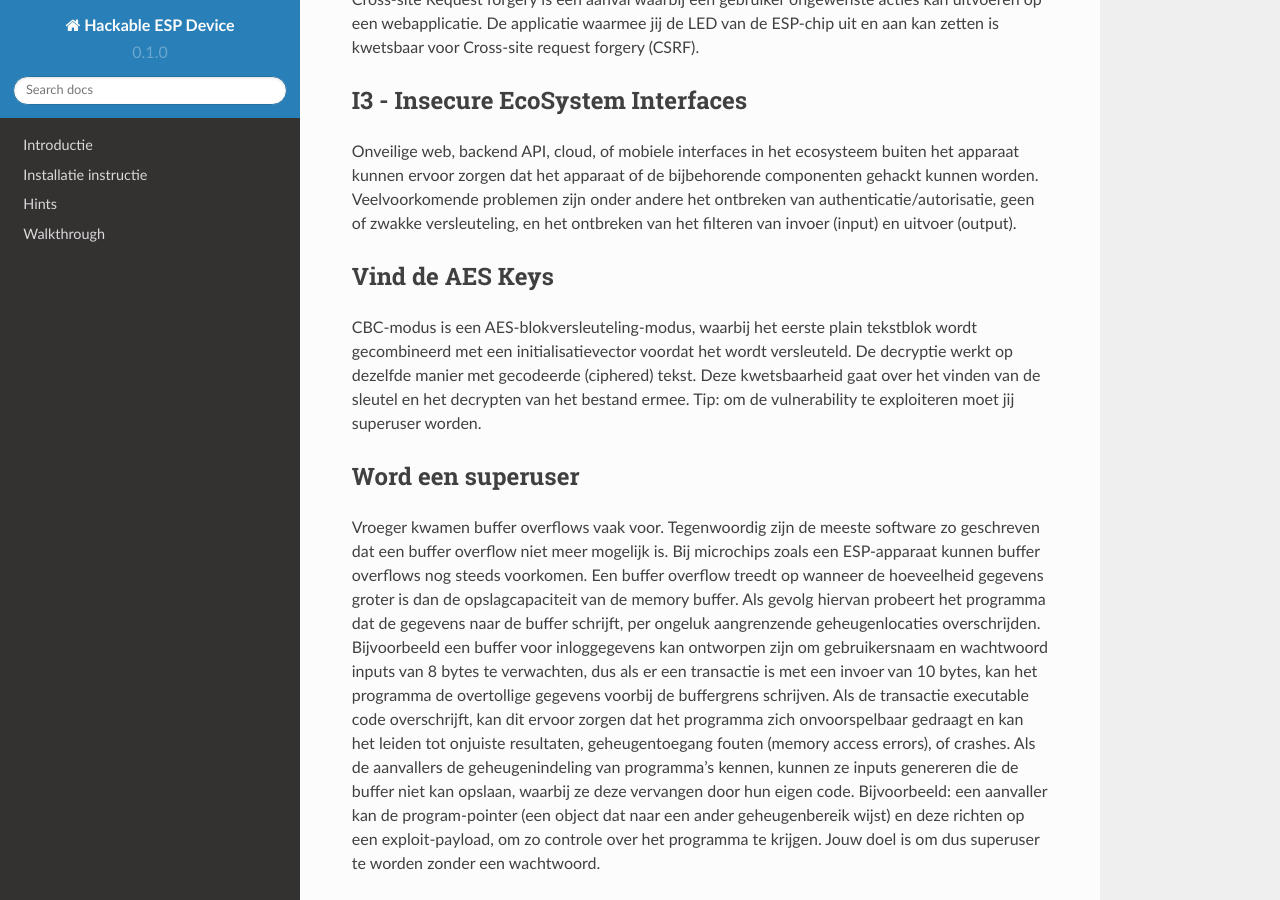
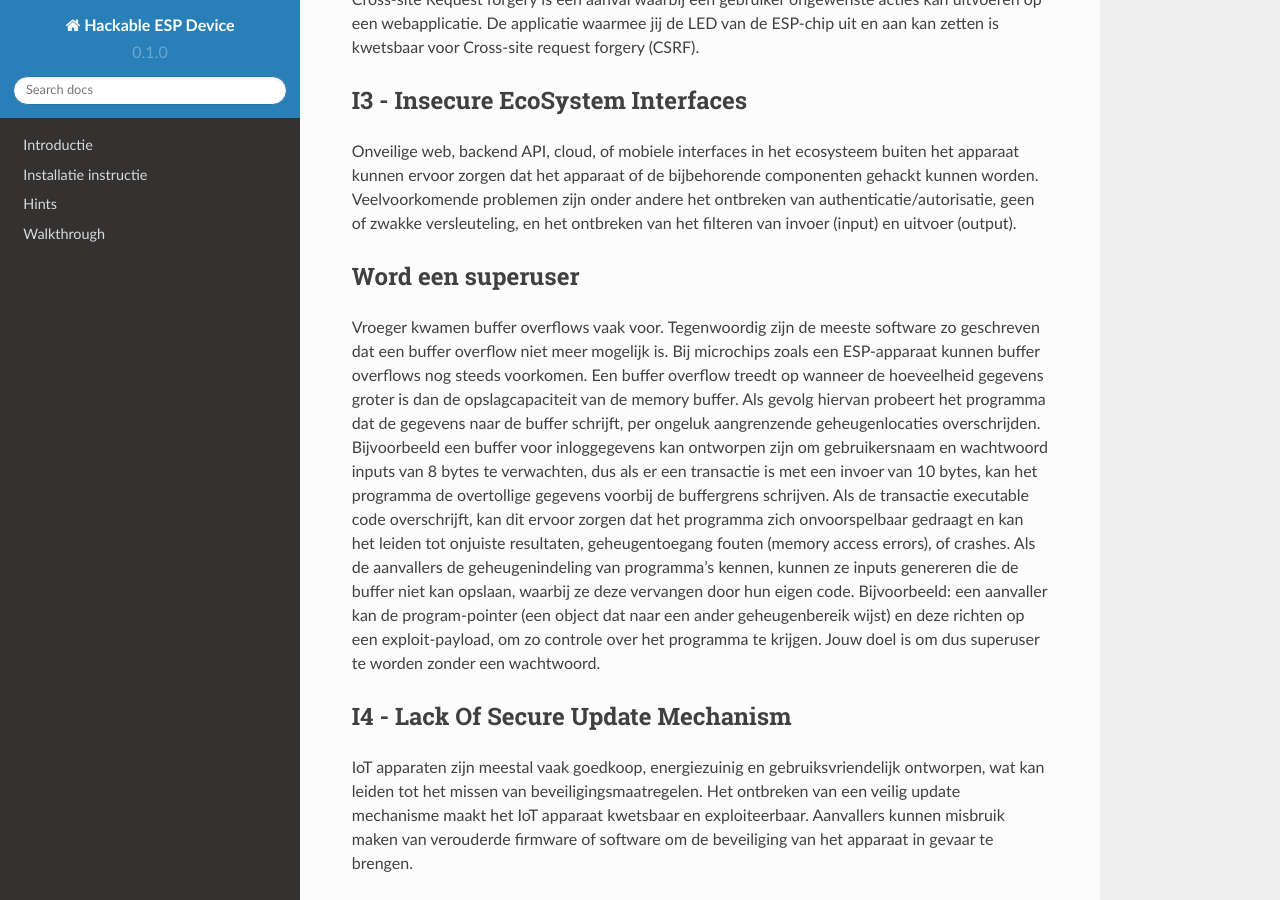
Before and after one commit to HollandCasino/Hackable-ESP-Device-v2, a Sphinx documentation site: the page built from docs/source/vulnerabilities.rst, in a window 1280 px wide and 900 px high, scrolled down 1244 px. Built offline with Sphinx 7.4.7 and the Read the Docs theme 2.0.0, drawn with Linux system fonts in a browser that asks for light colours; pages that are not in the unit, such as notebooks, are missing from menus.

Commit message:
Update vulnerabilities.rst

```diff
--- a/docs/source/vulnerabilities.rst
+++ b/docs/source/vulnerabilities.rst
@@ -37,10 +37,6 @@ Cross-site Request forgery is een aanval waarbij een gebruiker ongewenste acties
 I3 - Insecure EcoSystem Interfaces
 --------
 Onveilige web, backend API, cloud, of mobiele interfaces in het ecosysteem buiten het apparaat kunnen ervoor zorgen dat het apparaat of de bijbehorende componenten gehackt kunnen worden. Veelvoorkomende problemen zijn onder andere het ontbreken van authenticatie/autorisatie, geen of zwakke versleuteling, en het ontbreken van het filteren van invoer (input) en uitvoer (output).
-
-Vind de AES Keys
-----------
-CBC-modus is een AES-blokversleuteling-modus, waarbij het eerste plain tekstblok wordt gecombineerd met een initialisatievector voordat het wordt versleuteld. De decryptie werkt op dezelfde manier met gecodeerde (ciphered) tekst. Deze kwetsbaarheid gaat over het vinden van de sleutel en het decrypten van het bestand ermee. Tip: om de vulnerability te exploiteren moet jij superuser worden.
 
 Word een superuser
 ---------------
```
